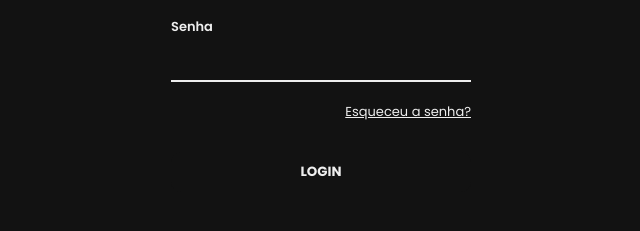
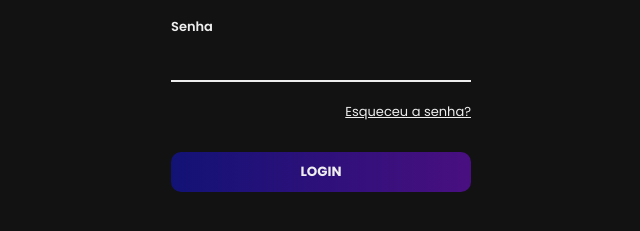
Before and after one commit to mrtsy222/userlogin, a plain HTML site: page loginusser/index.html in a window 1280 px wide. Shown: the part 273-504 px from the top of the page, without its empty margins (319-959 px from the left). Drawn offline with Linux system fonts and the light colour scheme.

Commit message:
Updates button styling with gradient background
Replaces solid background color with a linear gradient to enhance
visual appeal and modernize the button's appearance.

```diff
--- a/loginusser/style.css
+++ b/loginusser/style.css
@@ -81,7 +81,7 @@ button {
     border-radius: 10px;
     margin-top: 30px;
     color: #eee;
-    background-color: #2121bb, #;
+    background-image:linear-gradient(to right, #121275, #490f80);
     cursor: pointer;
     transition: 0.3s ease;
 }
```
